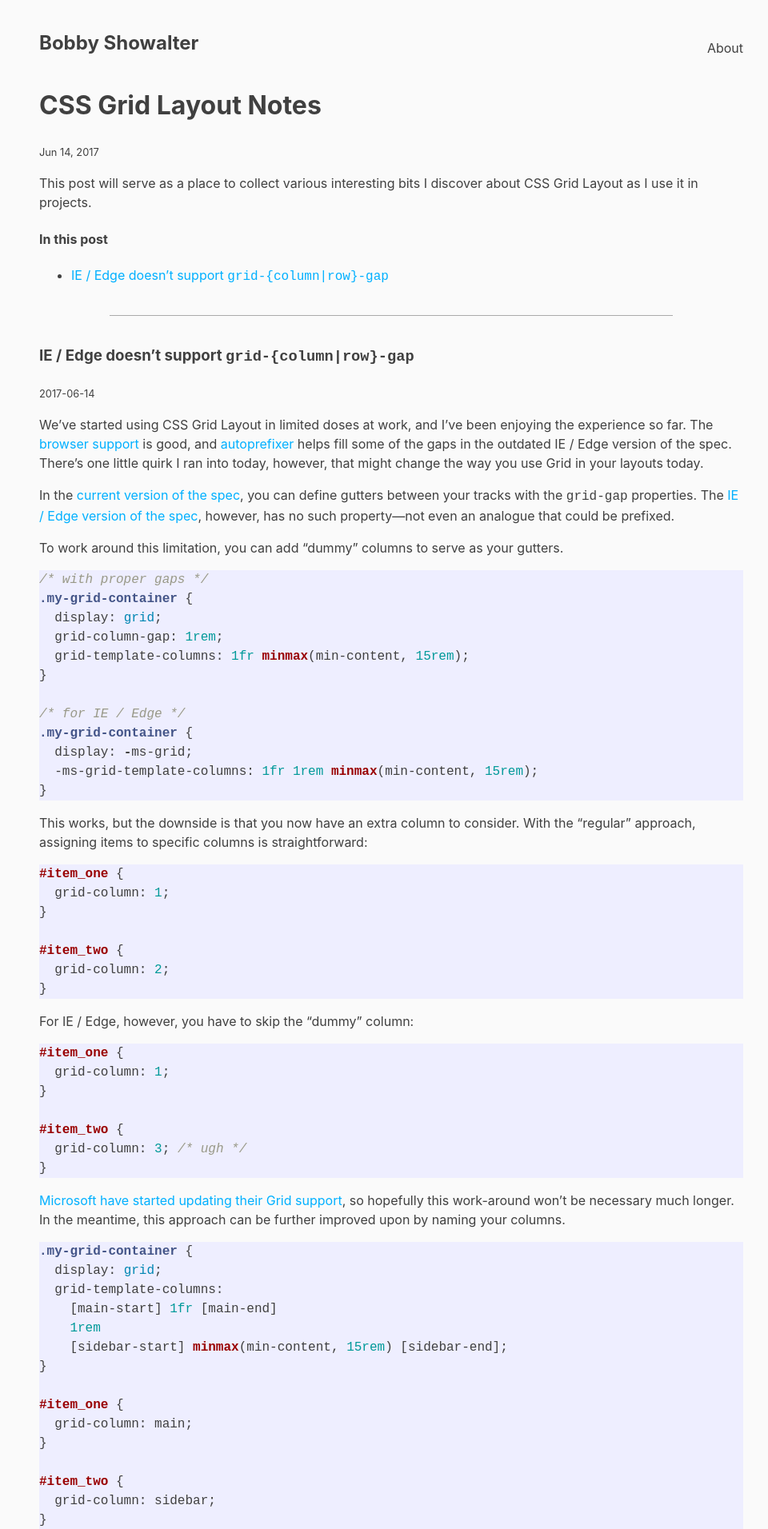
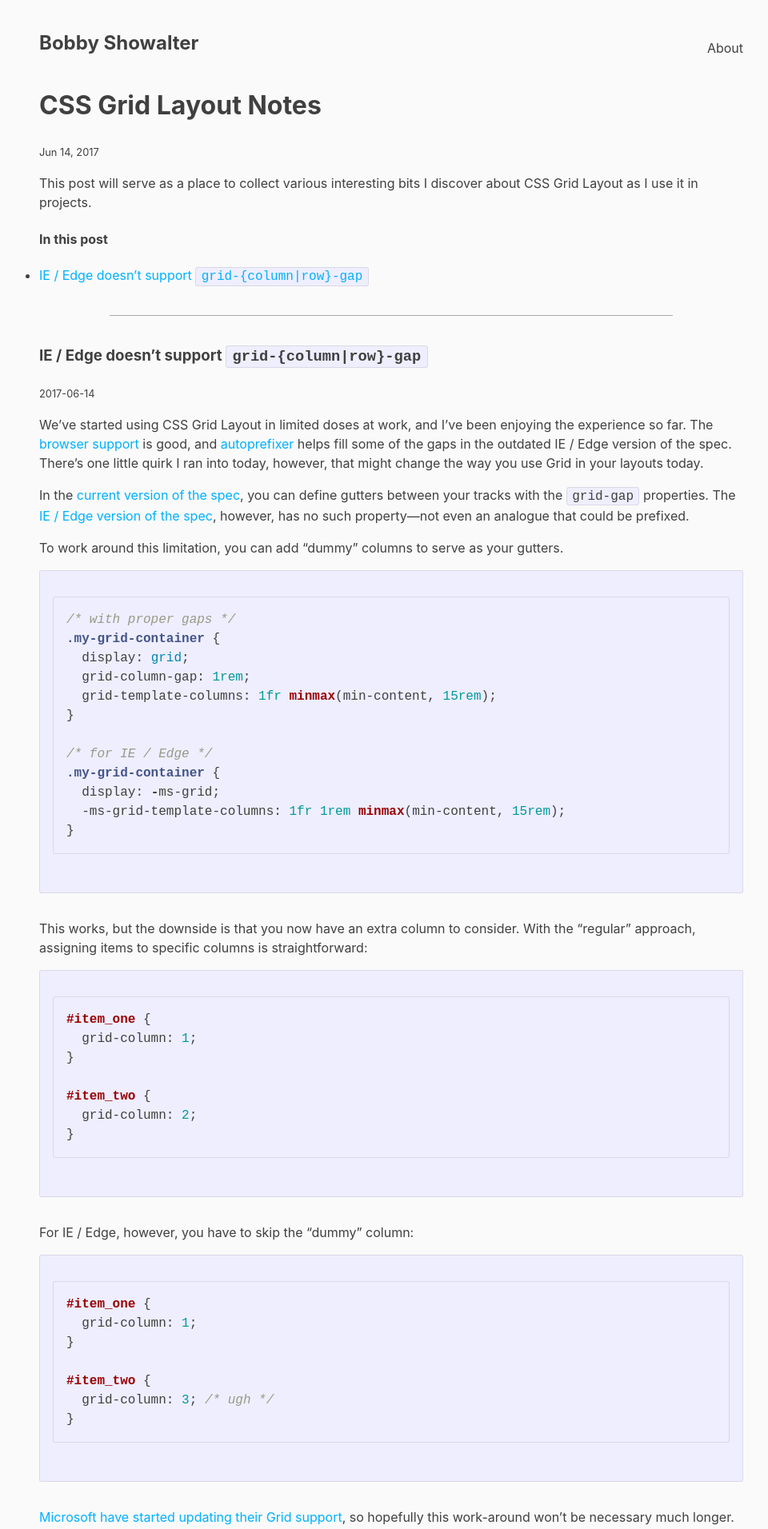
Before and after one commit to orangedaisy/bshowco, a Jekyll site: the page built from _posts/2017-06-14-css-grid-layout-notes.md, in a window 1280 px wide. Shown: the top 1912 px of the page at 80% size, without its empty margins (151-1111 px from the left). Built offline with Jekyll 4.4.1, drawn with Linux system fonts in a browser that asks for light colours.

Commit message:
GH-6: Style post elements

```diff
--- a/_sass/bshow.scss
+++ b/_sass/bshow.scss
@@ -15,5 +15,8 @@
   'components/c-site-nav',
   'components/c-post',
   'components/c-footer',
-  'components/c-icon'
+  'components/c-icon',
+
+  // scopes
+  'scopes/s-post'
 ;
--- /dev/null
+++ b/_sass/scopes/_s-post.scss
@@ -0,0 +1,24 @@
+.s-post {
+  code.highlighter-rouge {
+    background-color: #eef;
+    border: 1px solid rgba(grey, .2);
+    border-radius: 3px;
+    padding: .1em .4em;
+  }
+
+  #markdown-toc {
+    padding-left: 1.5rem;
+
+    @media screen and (min-width: 58rem) {
+      padding-left: 0;
+    }
+  }
+
+  .highlight {
+    border: 1px solid rgba(grey, .2);
+    border-radius: 3px;
+    margin-bottom: 2em;
+    overflow-x: auto;
+    padding: 1rem;
+  }
+}
```
